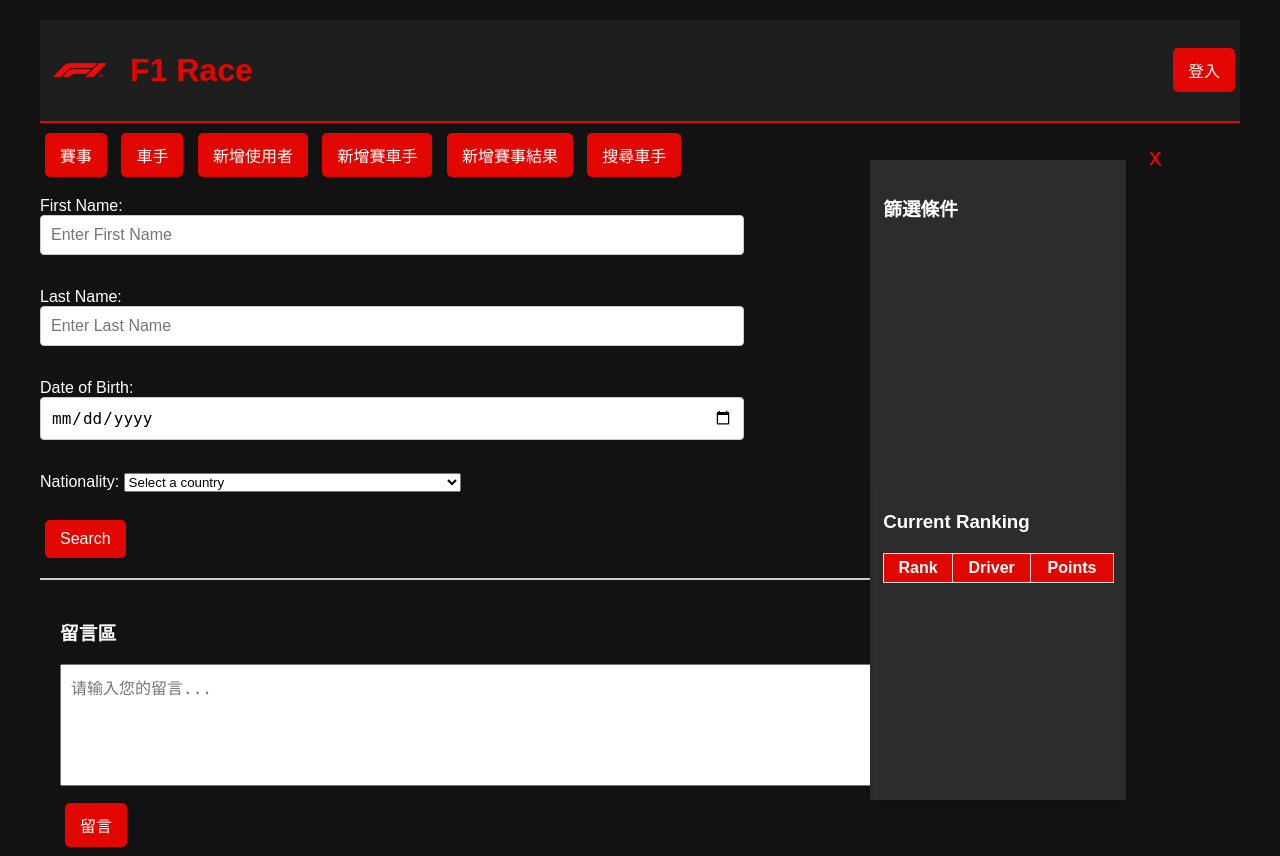
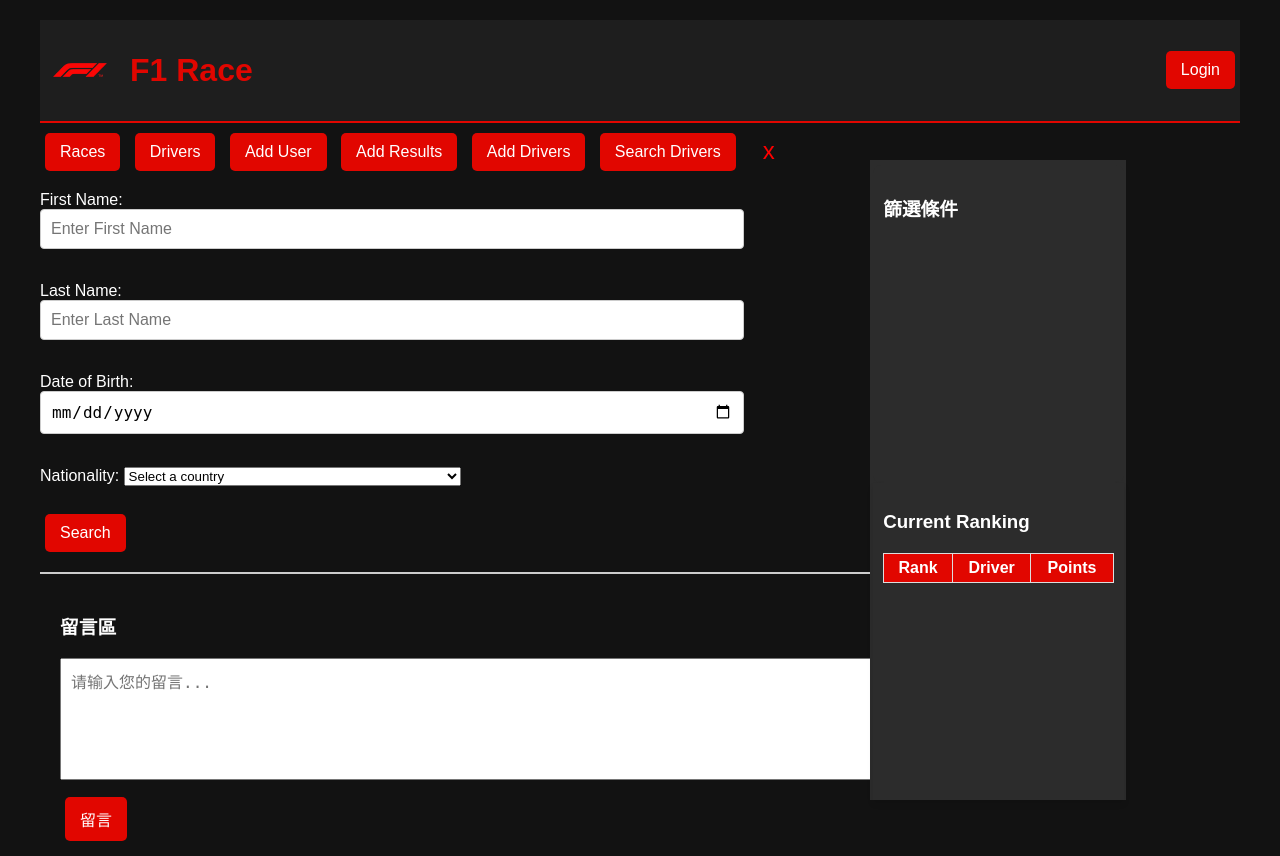
Before and after one commit to Chiang-Chen-An/DBMS-Final-Project, a Flask app: page / in a window 1280 px wide. Shown: the top 856 px of the page. Run offline with Flask 3, Linux system fonts and the light colour scheme; data comes from the database, SQL or seed files in the repository; data that the repository does not hold is empty.

Commit message:
tweaked homepage

```diff
--- a/updated_website/templates/homepage.html
+++ b/updated_website/templates/homepage.html
@@ -460,21 +460,23 @@
             <div class="auth-buttons">
                 {% if 'user' in session %}
                 <h2>Welcome! {{ session['user']['username'] }}</h2>
-                <button id="logout" onclick="window.location.href='/logout'">登出</button>
+                <button id="logout" onclick="window.location.href='/logout'">Logout</button>
                 {% else %}
-                <button id="login" onclick="window.location.href='/login'">登入</button>
+                <button id="login" onclick="window.location.href='/login'">Login</button>
                 {% endif %}
             </div>
         </div>
 
 
-        <button id="race" onclick="showYearButtons()">賽事</button>
-        <button id="driver" onclick="showDriverButtons()">車手</button>
-        <button id="insertUser" onclick="showInsertUser()">新增使用者</button>
-        <button id="insertDriver" onclick="showInsertDriver()">新增賽車手</button>
-        <button id="insertResult" onclick="showInsertResult()">新增賽事結果</button>
-        <button id="searchDriver" onclick="showSearchDriver()">搜尋車手</button>
+        <button id="race" onclick="showYearButtons()">Races</button>
+        <button id="driver" onclick="showDriverButtons()">Drivers</button>
+        <button id="insertUser" onclick="showInsertUser()">Add User</button>
+        <button id="insertResult" onclick="showInsertResult()">Add Results</button>
+        <button id="insertDriver" onclick="showInsertDriver()">Add Drivers</button>
+        <button id="searchDriver" onclick="showSearchDriver()">Search Drivers</button>
         <button class="close-btn" onclick="closelist()">x</button>
+        <style>.close-btn {margin-left: 7px; margin-top: 4px;}
+        </style>
         <div class="content_container">
             <div class="year-buttons">
                 <ul>
@@ -489,9 +491,9 @@
             </div>
 
             <div class="driver-buttons">
-                <button id="prev-btn" style="display: none;">上一頁</button>
+                <button id="prev-btn" style="display: none;">Next Page</button>
                 <ul id="driver-button-list"></ul>
-                <button id="next-btn" style="display: none;">下一頁</button>
+                <button id="next-btn" style="display: none;">Last Page</button>
             </div>
 
 
```
